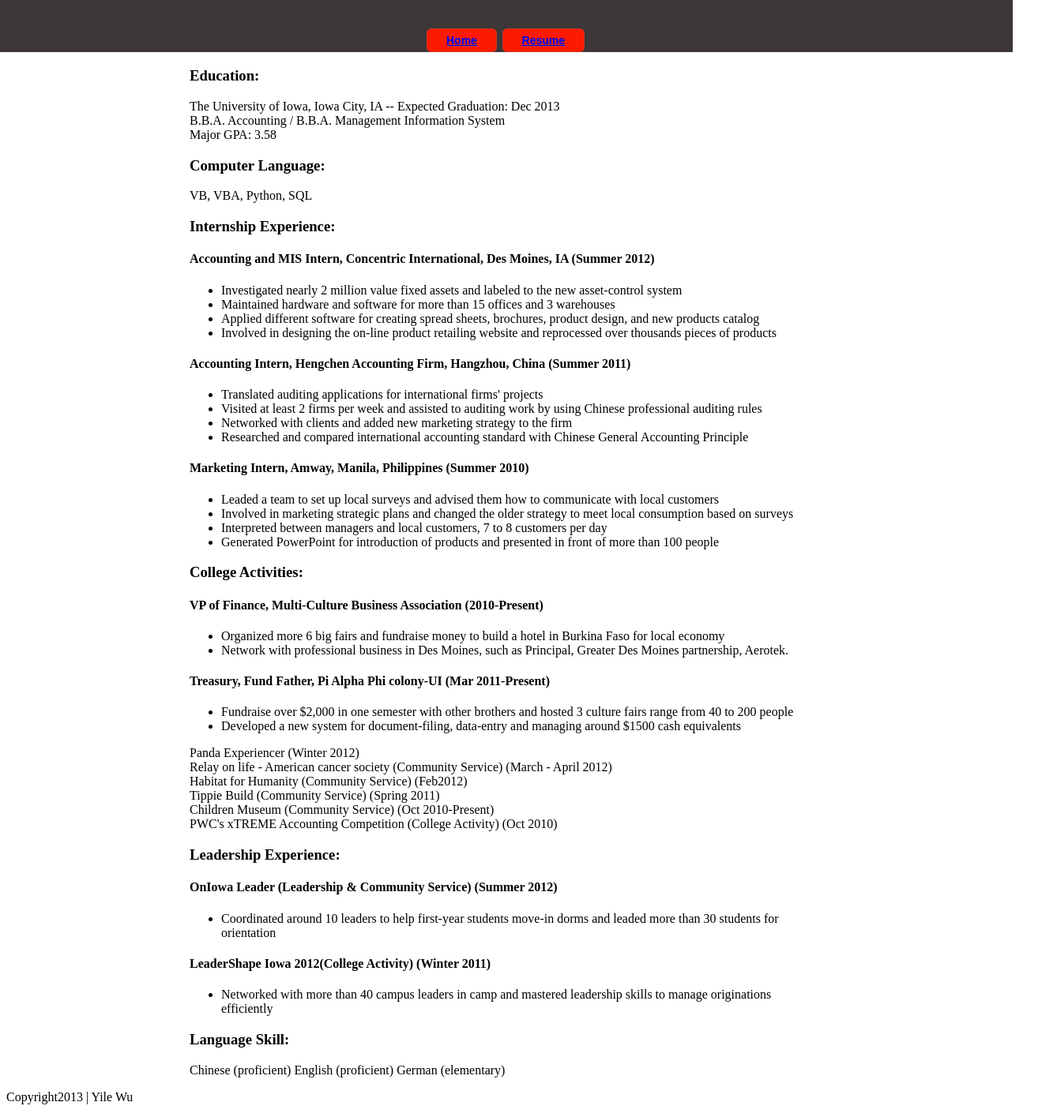
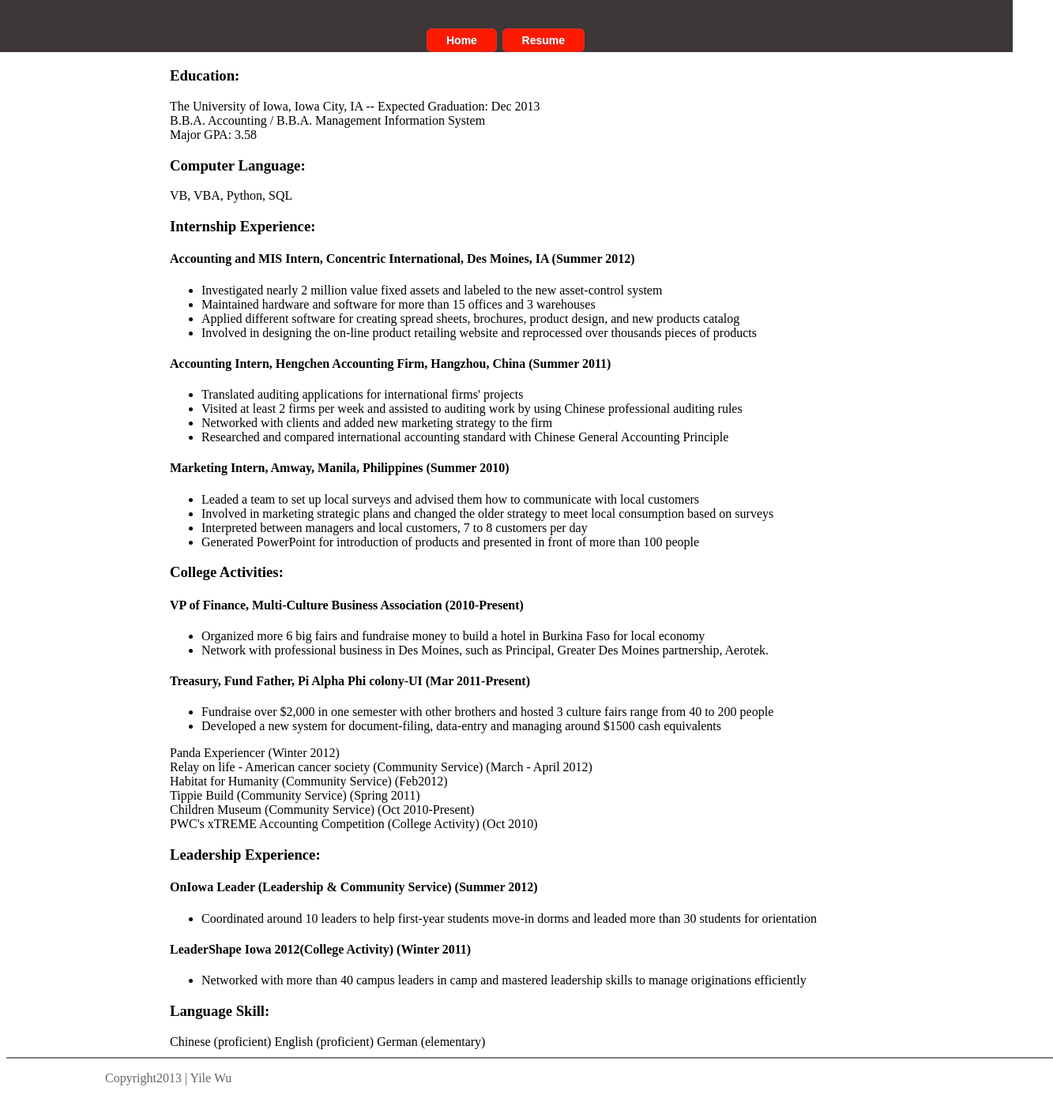
Before and after one commit to wuyile516516/HW1, a plain HTML site: page resume.html in a window 1280 px wide. Shown: the part 124-1539 px from the top of the page at 79% size, 1333 px wide, since content can reach past the window. Drawn offline with Linux system fonts and the light colour scheme.

Commit message:
done style editing

```diff
--- a/style.css
+++ b/style.css
@@ -15,7 +15,7 @@ body {color: black;
 
 /* This imageless css button was generated by CSSButtonGenerator.com */
 .button{
-	text-align: justly;
+	text-align: justify;
 	background-color:#fe1a00;
 	border-radius:6px;
 	border:1px solid #d83526;
@@ -49,6 +49,20 @@ body {color: black;
 		 padding:10px;
 		   }
 
+/*cross out the link underline */
+.linkctrl:link {text-decoration: none;color: white;}
+.linkctrl:hover { text-decoration:underline;color: white;}
+.linkctrl:visited { text-decoration: none;color: white;}
+
+/*foot control*/
+.footctrl {
+	width:1200px;
+	overflow:auto;
+	color:#666;
+	font-size:16px;
+	border-top:2px solid gray;
+	padding-left:125px;
+	}
 
 
 /*The div control for text on main page */
@@ -67,16 +81,8 @@ body {color: black;
 	 }
 /*resume control */
 #resumemain {
-		width:800px;
+		width:850px;
 		margin:0 auto;
 		background:white;
+		padding-bottom:10px;
 	 }
-/*foot control*/
-#footctrl {
-	width:1100px;
-	overflow:auto;
-	color:#666;
-	font-size:16px;
-	border-top:1px solid white;
-	padding-left:125px;
-	}
```
